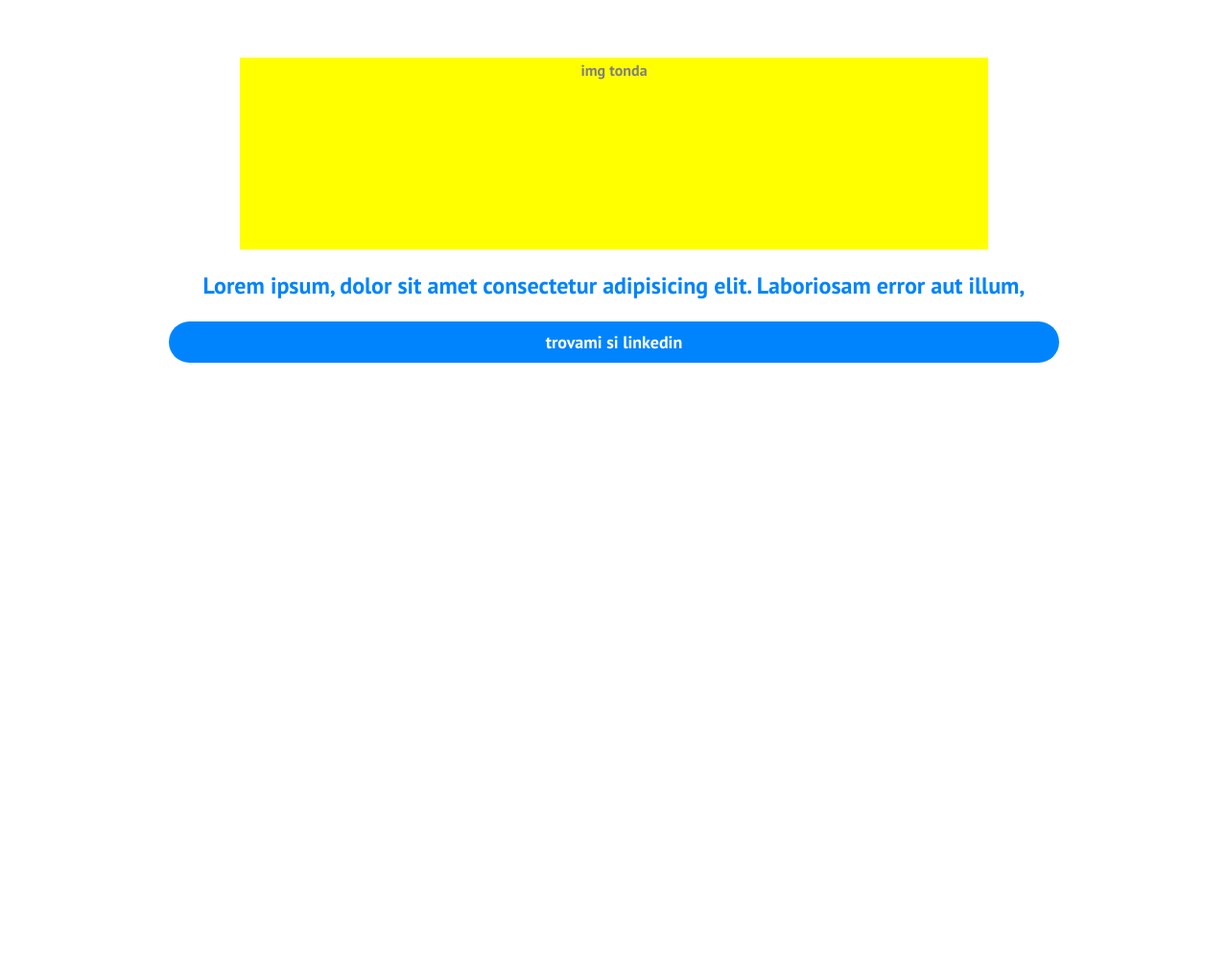
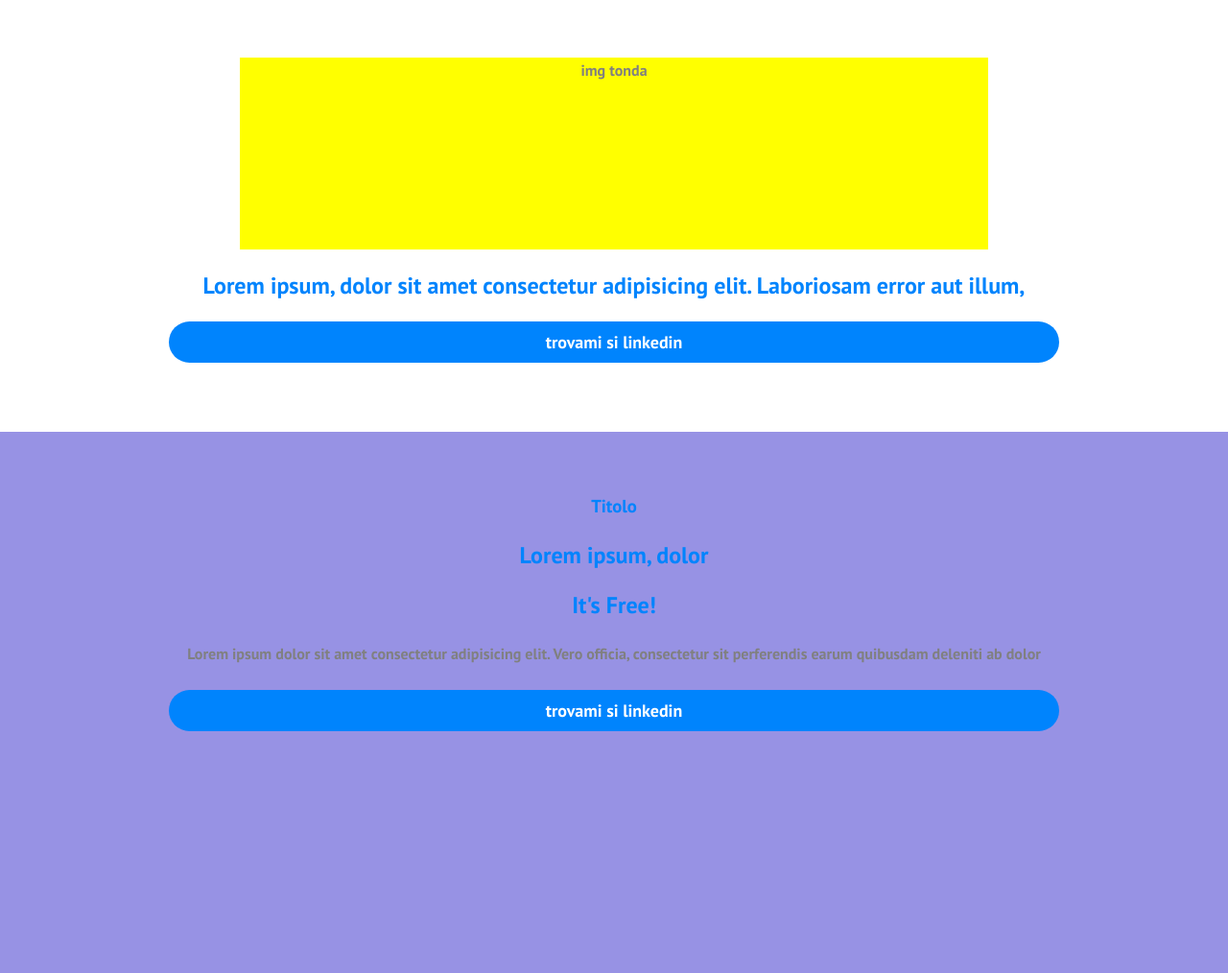
Before and after one commit to EnxhiHoxhaj/htmlcss-responsive-layout, a plain HTML site: page index.html in a window 1280 px wide. Shown: the part 6705-7719 px from the top of the page at 96% size. Before the commit the page ends 7155 px from the top, so only its background shows below. Drawn offline with Linux system fonts and the light colour scheme.

Commit message:
Layout Get started section

```diff
--- a/index.html
+++ b/index.html
@@ -205,6 +205,18 @@
             </div>
         </section>
         <!--Get Started-->
+        <section class="full">
+            <div class="container">
+                <div class="card ">
+                    <div class="cont-card">
+                        <h3 class="title-sec">Titolo</h3>
+                        <h2 class="title-sec">Lorem ipsum, dolor</h2>
+                        <h2 class="title-sec">It's Free!</h2>
+                        <p class="center">Lorem ipsum dolor sit amet consectetur adipisicing elit. Vero officia, consectetur sit perferendis earum quibusdam deleniti ab dolor </p>
+                        <div class="button">trovami si linkedin</div>
+                    </div>
+                </div>
+        </section>
     </main>
 
     <!--central section-->
```
